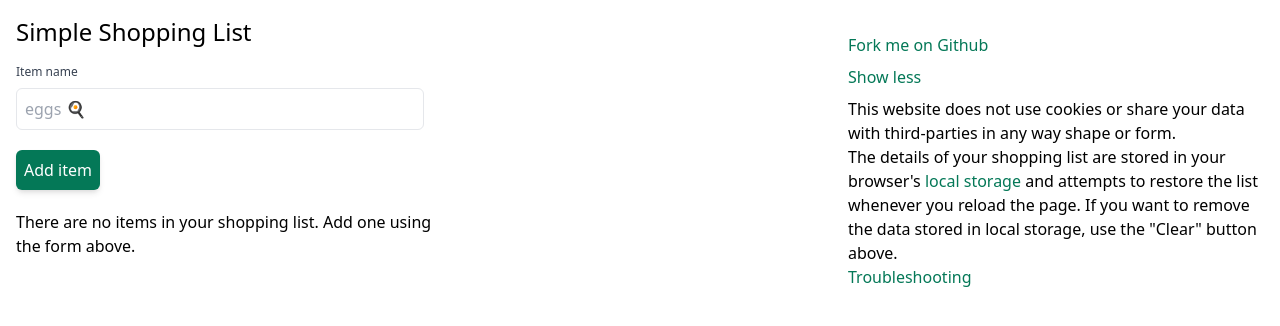
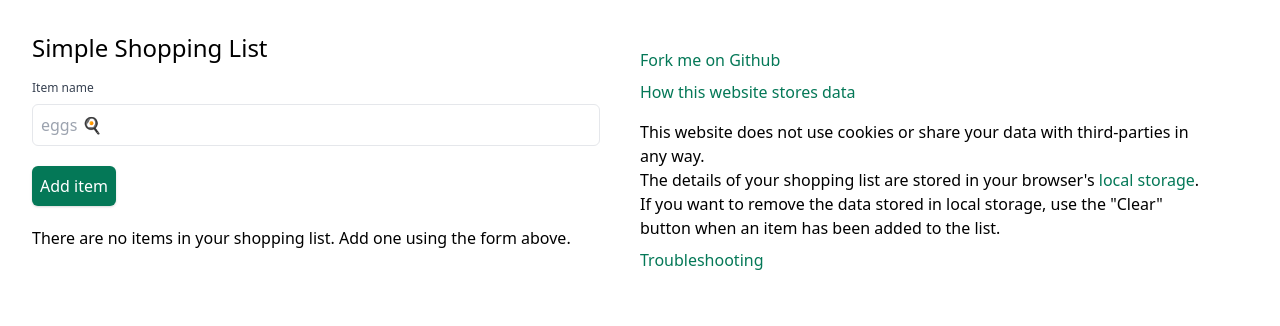
Before and after one commit to muyiwaolu/simple-shopping-list, a React (Create React App) app: page / in a window 1280 px wide. Both pictures are taken after a click on the button "How this website stores data". Shown: the top 326 px of the page. Built offline with nearby package versions, Linux system fonts and the light colour scheme.

Commit message:
Support dark mode

```diff
--- a/public/index.html
+++ b/public/index.html
@@ -26,7 +26,7 @@
     -->
     <title>Simple Shopping List</title>
   </head>
-  <body>
+  <body class="dark:bg-black dark:text-white">
     <noscript>You need to enable JavaScript to run this app.</noscript>
     <main id="root"></main>
     <!--
--- a/src/app/ShoppingListApp.tsx
+++ b/src/app/ShoppingListApp.tsx
@@ -17,49 +17,27 @@ function Footer(): JSX.Element {
   const [showFullDataStorageDisclosure, setshowFullDataStorageDisclosure] = useState(false);
   const [showTroubleShootingHelp, setShowTroubleShootingHelp] = useState(false);
 
-  const fullDataStorageDisclosure = (
-    <div>
-      <ButtonLink
-        name="Show less"
-        onClick={() => setshowFullDataStorageDisclosure(false)}
-      />
-      <DataStorageDisclosure />
-    </div>
-  );
-
-  const troubleShootingHelp = (
-    <div>
-      <ButtonLink
-        name="Show less"
-        onClick={() => setShowTroubleShootingHelp(false)}
-      />
-      <TroubleShootingHelp />
-    </div>
-  );
-
   return (
-    <footer className="flex flex-col items-start md:w-1/3">
-      <hr className="my-2" />
+    <footer className="flex flex-col items-start py-4 md:w-1/3 md:mx-8 lg:w-1/2">
       <aside className="mb-2">
         <Link
           title="Fork me on Github"
           href="https://github.com/muyiwaolu/simple-shopping-list"
         />
       </aside>
-      {!showFullDataStorageDisclosure && (
+
       <ButtonLink
         name="How this website stores data"
-          onClick={() => setshowFullDataStorageDisclosure(true)}
+        onClick={() => setshowFullDataStorageDisclosure(!showFullDataStorageDisclosure)}
       />
-      )}
-      {showFullDataStorageDisclosure && fullDataStorageDisclosure}
-      {!showTroubleShootingHelp && (
+      {showFullDataStorageDisclosure && <DataStorageDisclosure />}
+
       <ButtonLink
         name="Troubleshooting"
-          onClick={() => setShowTroubleShootingHelp(true)}
+        onClick={() => setShowTroubleShootingHelp(!showTroubleShootingHelp)}
       />
-      )}
-      {showTroubleShootingHelp && troubleShootingHelp}
+
+      {showTroubleShootingHelp && <TroubleShootingHelp />}
     </footer>
   );
 }
@@ -67,8 +45,8 @@ function Footer(): JSX.Element {
 export default function ShoppingListApp(props: ShoppingListProps): JSX.Element {
   const { shoppingList, setShoppingList } = props;
   return (
-    <section className="container my-4 px-4 lg:px0 md:flex md:justify-between">
-      <div className="md:w-1/3">
+    <section className="container p-4 md:flex md:justify-between md:p-8">
+      <div className="md:w-2/3 lg:w-1/2">
         <Header />
         <CreateShoppingListItemForm
           shoppingList={shoppingList}
--- a/src/app/StaticContent.tsx
+++ b/src/app/StaticContent.tsx
@@ -3,10 +3,10 @@ import { Link } from "../components/Link";
 
 export function DataStorageDisclosure(): JSX.Element {
   return (
-    <div>
+    <div className="py-2">
       <p>
         This website does not use cookies or share your data with third-parties
-        in any way shape or form.
+        in any way.
       </p>
       <p>
         The details of your shopping list are stored in your
@@ -16,10 +16,11 @@ export function DataStorageDisclosure(): JSX.Element {
           title="local storage"
           href="https://developer.mozilla.org/en-US/docs/Web/API/Web_Storage_API"
         />
-        {" "}
-        and attempts to restore the list whenever you reload the page.
+        .
+      </p>
+      <p>
         If you want to remove the data stored in local storage, use the &quot;Clear&quot; button
-        above.
+        when an item has been added to the list.
       </p>
     </div>
   );
--- a/src/components/CreateShoppingListItemForm/CreateShoppingListItemForm.tsx
+++ b/src/components/CreateShoppingListItemForm/CreateShoppingListItemForm.tsx
@@ -47,10 +47,14 @@ export default function CreateShoppingListItemForm(
     }}
     >
       <label htmlFor={INPUT_ID} className="flex flex-col">
-        <span className="text-xs mb-2 text-gray-700">Item name</span>
+        <span className="text-xs mb-2 text-gray-700 dark:text-white">Item name</span>
         <input
           name={INPUT_ID}
-          className={`border mr-2 rounded-md p-2 ${userAttemptedToSubmitInvalidForm ? "border-red-500" : ""}`}
+          className={`
+            border mr-2 rounded-md p-2 dark:bg-black
+            dark:placeholder-white dark:border-green-700
+            ${userAttemptedToSubmitInvalidForm ? "border-red-500" : ""}
+          `}
           data-testid={INPUT_ID}
           type="text"
           value={shoppingListItemName}
@@ -75,7 +79,7 @@ export default function CreateShoppingListItemForm(
       )}
       <button
         type="button"
-        className="bg-green-700 rounded-md shadow-md p-2 my-5 text-white disabled:bg-gray-700"
+        className="bg-green-700 rounded-md shadow p-2 my-5 text-white disabled:bg-gray-700"
         data-testid={BUTTON_ID}
         onClick={() => {
           if (!validShoppingListItem()) {
--- a/src/components/Link.tsx
+++ b/src/components/Link.tsx
@@ -4,7 +4,7 @@ export function Link(props: {title: string; href: string}): JSX.Element {
   const { title, href } = props;
   return (
     <a
-      className="text-green-700 hover:underline"
+      className="dark:text-green-500 text-green-700 visited:text-green-500 hover:underline"
       href={href}
     >
       {title}
@@ -16,7 +16,7 @@ export function ButtonLink(props: { name: string; onClick: () => void}) : JSX.El
   const { name, onClick } = props;
   return (
     <button
-      className="text-green-700 hover:underline mb-2"
+      className="dark:text-green-500 text-green-700 hover:underline mb-2"
       type="button"
       onClick={() => onClick()}
     >
```
Lines whose indentation alone changed are shown as unchanged.
